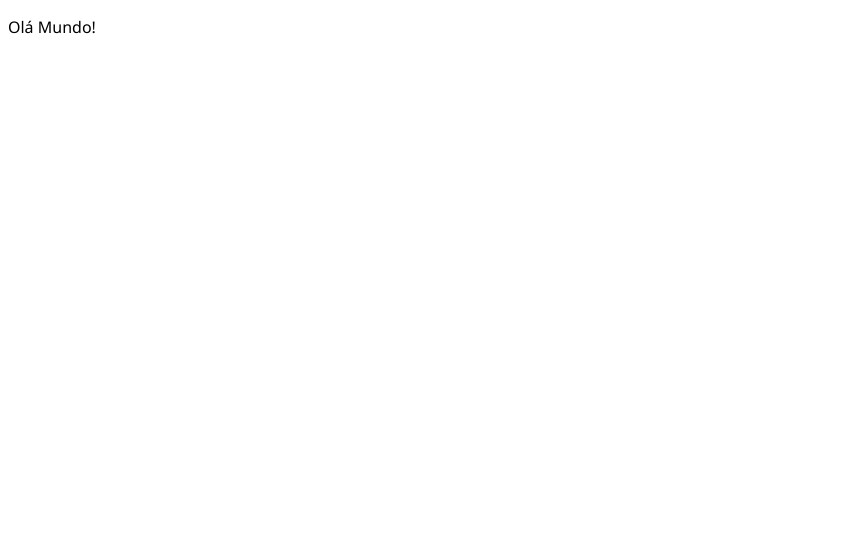
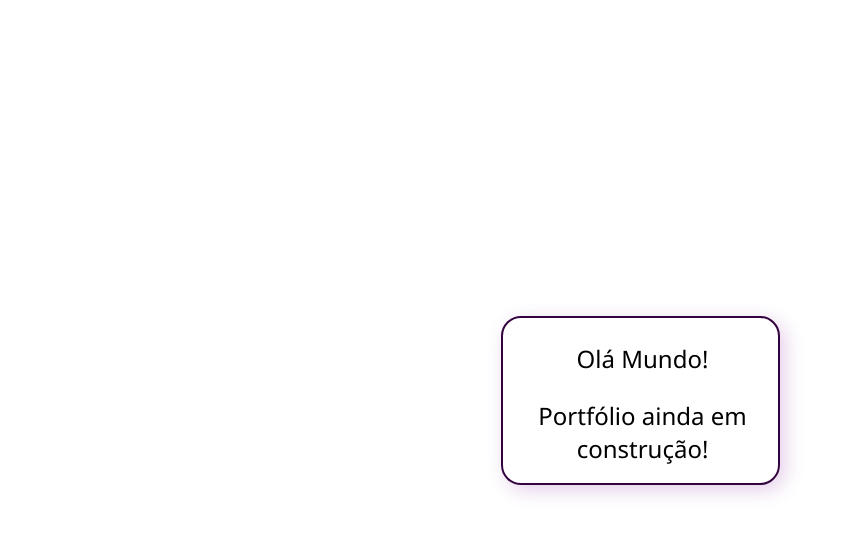
Before and after one commit to Adrian-Rabelo/adrian-rabelo.github.io, a plain HTML site: page index.html in a window 1280 px wide. Shown: the whole page, without its empty margins (0-846 px from the left). Drawn offline with Linux system fonts and the light colour scheme.

Commit message:
preparando a pagina

```diff
--- a/index.html
+++ b/index.html
@@ -12,6 +12,7 @@
 <body>
     <div class="center">
         <p>Olá Mundo!</p>
+        <p>Portfólio ainda em construção!</p>
     </div>
 </body>
 
--- a/style.css
+++ b/style.css
@@ -1,3 +1,17 @@
 .center {
+    font-size: 24px;
     font-family: 'Segoe UI', Tahoma, Geneva, Verdana, sans-serif;
+    top: 0; bottom: 0; left: 0; right: 0;
+    padding: 0px 20px 25px 25px;
+    width: 230px;
+    height: 140px;
+    border: 2.1px solid rgb(51, 2, 63);
+    border-radius: 20px 20px 20px;
+    position: absolute;
+    margin: auto;
+    box-shadow: 5px 5px 20px rgba(118, 7, 144, 0.2);
 }
+
+.center p {
+    text-align: center;
+}
```
